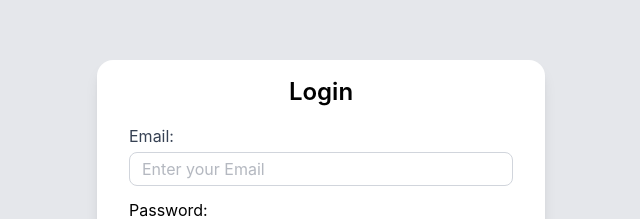
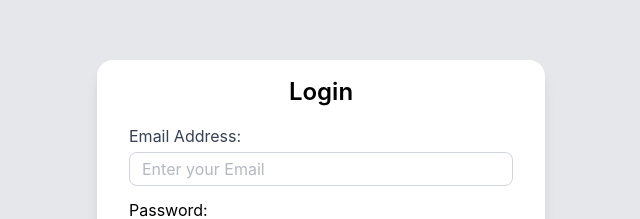
Before and after one commit to Muhammad-Asif-786/awspractice, a React (Vite) app in the folder client/: page /Login in a window 1280 px wide. Shown: the part 150-369 px from the top of the page, without its empty margins (319-959 px from the left). Built offline with nearby package versions, Linux system fonts and the light colour scheme; no server answers.

Commit message:
auto building

```diff
--- a/client/src/pages/auth/Login.jsx
+++ b/client/src/pages/auth/Login.jsx
@@ -111,7 +111,7 @@ export default function Login() {
 
         {/* EMAIL */}
         <div className="mt-4">
-          <label className="block text-gray-700 mb-1">Email:
+          <label className="block text-gray-700 mb-1">Email Address:
 
           </label>
           <input
```
